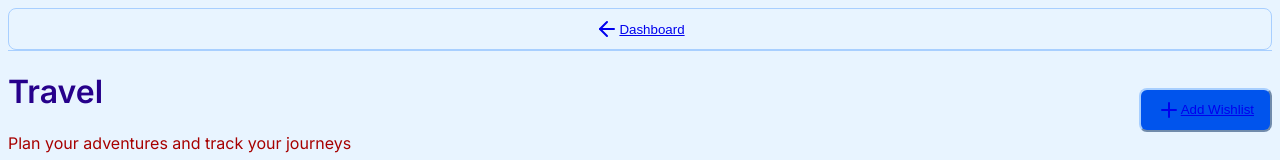
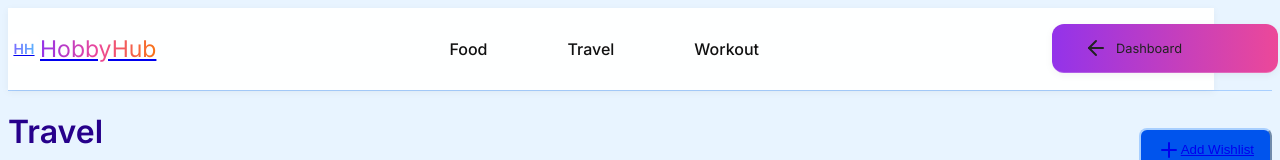
Before and after one commit to Sydematic/hobby-hub, a React (Vite) app in the folder frontend/: page /travel in a window 1280 px wide. Shown: the top 160 px of the page. Built offline with nearby package versions, Linux system fonts and the light colour scheme.

Commit message:
navbar updates

```diff
--- a/frontend/src/TravelPage.jsx
+++ b/frontend/src/TravelPage.jsx
@@ -17,7 +17,7 @@ import {
   TabsTrigger,
 } from "./components/ui/tabs";
 import { Badge } from "./components/ui/badge";
-import './food.css';
+import './Travel.css';
 export default function TravelPage() {
   return (
 
@@ -56,6 +56,28 @@ export default function TravelPage() {
               </Link>
             </nav>
           </div>
+ {/* Navbar - KEEP EXACT PROPORTIONS */}
+      <header className="navbar">
+        <div className="flex justify-between items-center max-w-7xl mx-auto px-6 py-4">
+          <Link to="/" className="flex items-center space-x-2 flex-shrink-0">
+            <div className="hh-icon gradient-text">HH</div>
+            <span className="font-alumniSans text-[23px] font-normal gradient-text">HobbyHub</span>
+          </Link>
+
+          <nav className="flex items-center text-muted-foreground text-sm font-medium space-x-6">
+            <Link to="/food" className="hover:text-foreground transition-colors">Food</Link>
+            <Link to="/travel" className="hover:text-foreground transition-colors">Travel</Link>
+            <Link to="/workout" className="hover:text-foreground transition-colors">Workout</Link>
+          </nav>
+
+          <div className="flex-shrink-0">
+            <Link to="/dashboard" className="navbar dashboard-btn flex items-center space-x-2 px-4 py-2 bg-orange-500 text-white rounded-lg hover:bg-orange-600 transition-colors">
+              <ArrowLeft className="h-4 w-4" />
+              <span>Dashboard</span>
+            </Link>
+          </div>
+        </div>
+      </header>
 
           {/* Dashboard button */}
           <div className="flex flex-1 items-center justify-between space-x-2 md:justify-end">
@@ -63,7 +85,7 @@ export default function TravelPage() {
               <Button variant="outline" className="w-full md:w-auto">
                 <Link to="/dashboard" className="flex items-center">
                   <ArrowLeft className="mr-2 h-4 w-4" />
-                  Dashboard
+
                 </Link>
               </Button>
             </div>
```
